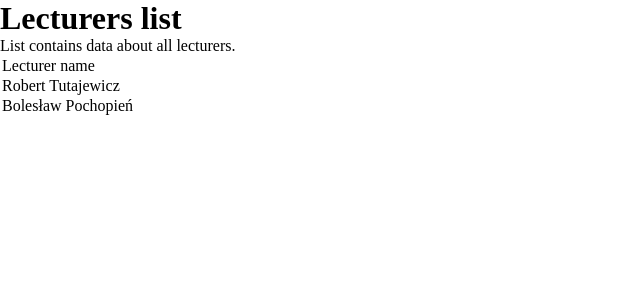
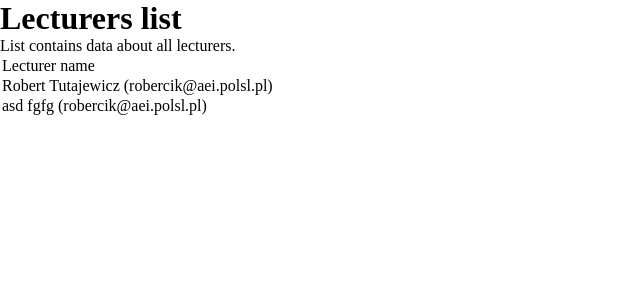
Before and after one commit to krzysztofmeler/take-web-app, a React app: page /administration/lecturers-list in a window 1280 px wide. Shown: the top 300 px of the page, without its empty margins (0-640 px from the left). Built offline with nearby package versions, Linux system fonts and the light colour scheme.

Commit message:
fix: lecturer missing fields added

```diff
--- a/src/components/pages/AddNewLecturerPage.tsx
+++ b/src/components/pages/AddNewLecturerPage.tsx
@@ -7,15 +7,30 @@ import { useGetLecturers } from '../../hooks/useGetLecturers.hook';
 import { Lecturer } from '../../model/existing-objects/Lecturer';
 
 const AddNewLecturerPage: FC = () => {
-    const [name, setName] = useState<string>('');
+    const [firstName, setFirstName] = useState<string>('');
+    const [lastName, setLastName] = useState<string>('');
+    const [email, setEmail] = useState<string>('');
+    const [subjectIds, setSubjectIds] = useState<string[]>([]);
 
     const submit = () => {
         console.log('lecturer submit handler'); // todo: add real handling
     };
 
+    // todo: add multivalue selector for subjects
+
     return (
         <form>
-            <TextInput value={name} updateValue={setName} label="Name" />
+            <TextInput
+              value={firstName}
+              updateValue={setFirstName}
+              label="Name"
+            />
+            <TextInput
+              value={lastName}
+              updateValue={setLastName}
+              label="Surname"
+            />
+            <TextInput value={email} updateValue={setEmail} label="E-mail" />
 
             <input
               onClick={jsSubmit(submit)}
--- a/src/components/pages/LecturersListPage.tsx
+++ b/src/components/pages/LecturersListPage.tsx
@@ -15,11 +15,19 @@ const LecturersListPage: FC = () => {
         setLecturers([
             {
                 lecturerId: 11,
-                name: 'Robert Tutajewicz',
+                firstName: 'Robert',
+                lastName: 'Tutajewicz',
+                email: 'robercik@aei.polsl.pl',
+                subjects: [],
+                surveys: [],
             },
             {
-                lecturerId: 43,
-                name: 'Bolesław Pochopień',
+                lecturerId: 23,
+                firstName: 'asd',
+                lastName: 'fgfg',
+                email: 'robercik@aei.polsl.pl',
+                subjects: [],
+                surveys: [],
             },
         ]);
     }, []);
@@ -37,7 +45,10 @@ const LecturersListPage: FC = () => {
                 <tbody>
                     {lecturers.map((lecturer) => (
                         <tr key={lecturer.lecturerId}>
-                            <td>{lecturer.name}</td>
+                            <td>
+                                {lecturer.firstName} {lecturer.lastName} (
+                                {lecturer.email})
+                            </td>
                         </tr>
                     ))}
                 </tbody>
--- a/src/components/pages/SubjectsListPage.tsx
+++ b/src/components/pages/SubjectsListPage.tsx
@@ -15,12 +15,26 @@ const SubjectsListPage: FC = () => {
         setSubjects([
             {
                 subjectId: 234,
-                lecturer: { lecturerId: 11, name: 'Tutajewicz Robert' },
+                lecturer: {
+                    lecturerId: 11,
+                    firstName: 'Tutajewicz Robert',
+                    lastName: '',
+                    email: '',
+                    surveys: [],
+                    subjects: [],
+                },
                 name: 'Technika Układów Cyfrowych',
             },
             {
                 subjectId: 11,
-                lecturer: { lecturerId: 23, name: 'Bolesław Pochopień' },
+                lecturer: {
+                    lecturerId: 23,
+                    firstName: 'Bolesław Pochopień',
+                    lastName: 'asd',
+                    email: 'dsfsdf',
+                    subjects: [],
+                    surveys: [],
+                },
                 name: 'Arytmetyka systemów cyfrowych',
             },
         ]);
@@ -44,7 +58,10 @@ const SubjectsListPage: FC = () => {
                     {subjects.map((subject) => (
                         <tr key={subject.subjectId}>
                             <td>{subject.name}</td>
-                            <td>{subject.lecturer.name}</td>
+                            <td>
+                                {subject.lecturer.firstName}{' '}
+                                {subject.lecturer.lastName}
+                            </td>
                         </tr>
                     ))}
                 </tbody>
--- a/src/index.tsx
+++ b/src/index.tsx
@@ -23,8 +23,8 @@ root.render(
                     element: <LecturersListPage />,
                 },
                 {
-                  path: '/administration/add-new-lecturer',
-                  element: <AddNewLecturerPage />,
+                    path: '/administration/add-new-lecturer',
+                    element: <AddNewLecturerPage />,
                 },
                 {
                     path: '/administration/subjects-list',
--- a/src/model/existing-objects/Lecturer.ts
+++ b/src/model/existing-objects/Lecturer.ts
@@ -1,6 +1,10 @@
 interface Lecturer {
-    name: string;
     lecturerId: number;
+    firstName: string;
+    lastName: string;
+    email: string;
+    subjects: string[];
+    surveys: string[];
 }
 
 export type { Lecturer };
```
